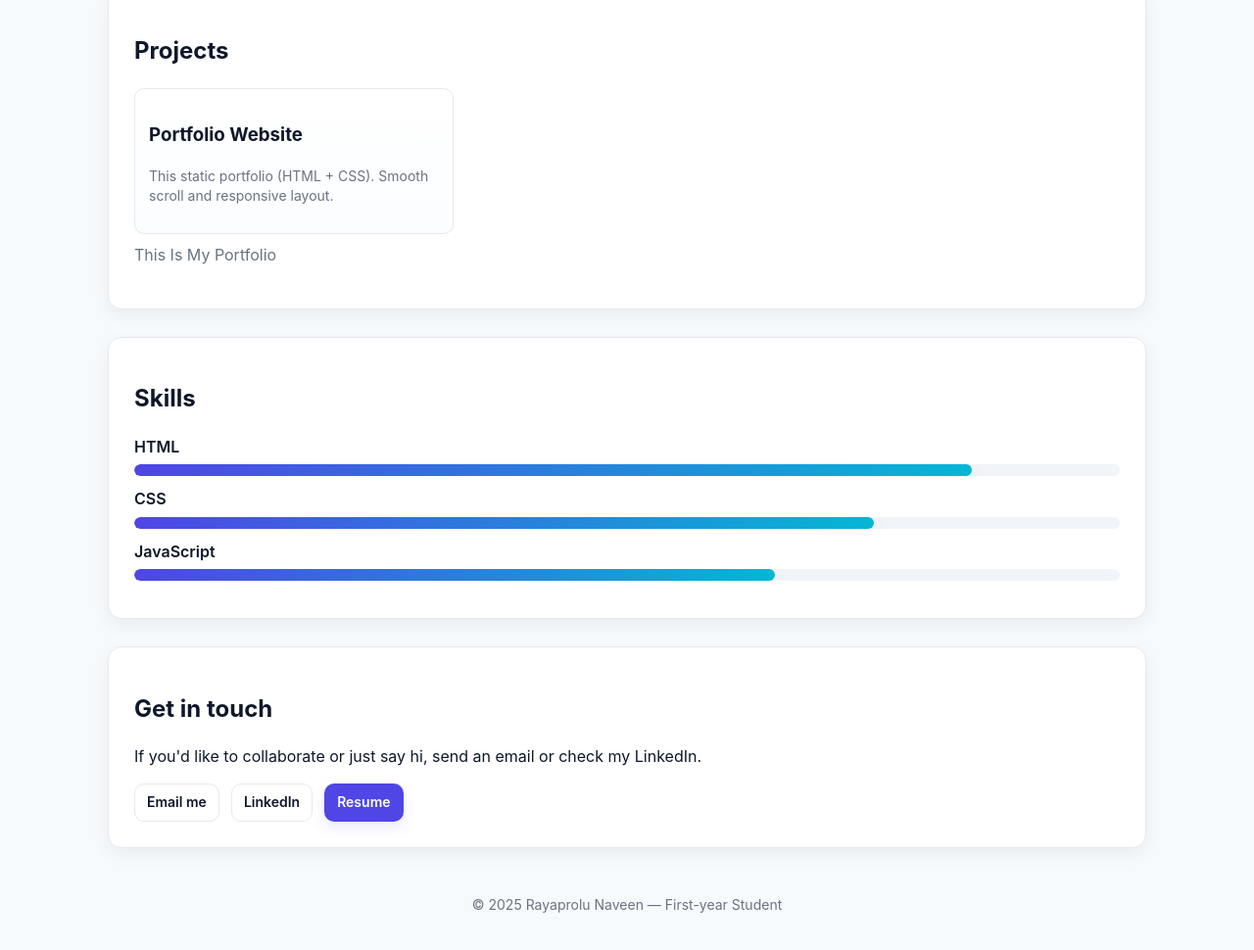
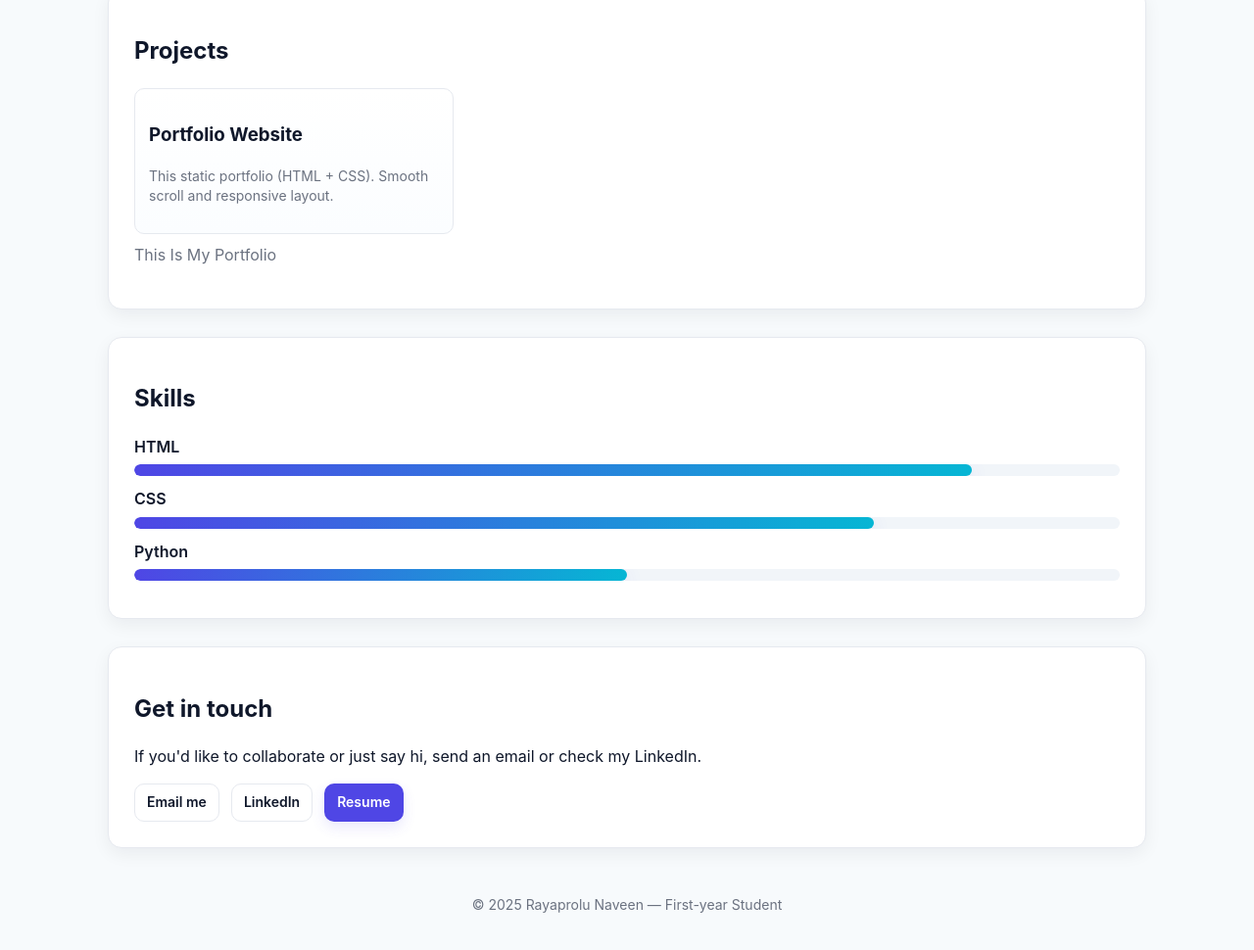
Before and after one commit to Naveen0604-lab/Web-Portfolio, a plain HTML site: page index.html in a window 1280 px wide. Shown: the part 791-1761 px from the top of the page at 98% size. Drawn offline with Linux system fonts and the light colour scheme.

Commit message:
Update index.html

```diff
--- a/index.html
+++ b/index.html
@@ -96,8 +96,8 @@
       </div>
 
       <div class="skill">
-        <label>JavaScript</label>
-        <div class="bar"><span class="fill" style="width:65%"></span></div>
+        <label>Python</label>
+        <div class="bar"><span class="fill" style="width:50%"></span></div>
       </div>
     </section>
 
```
